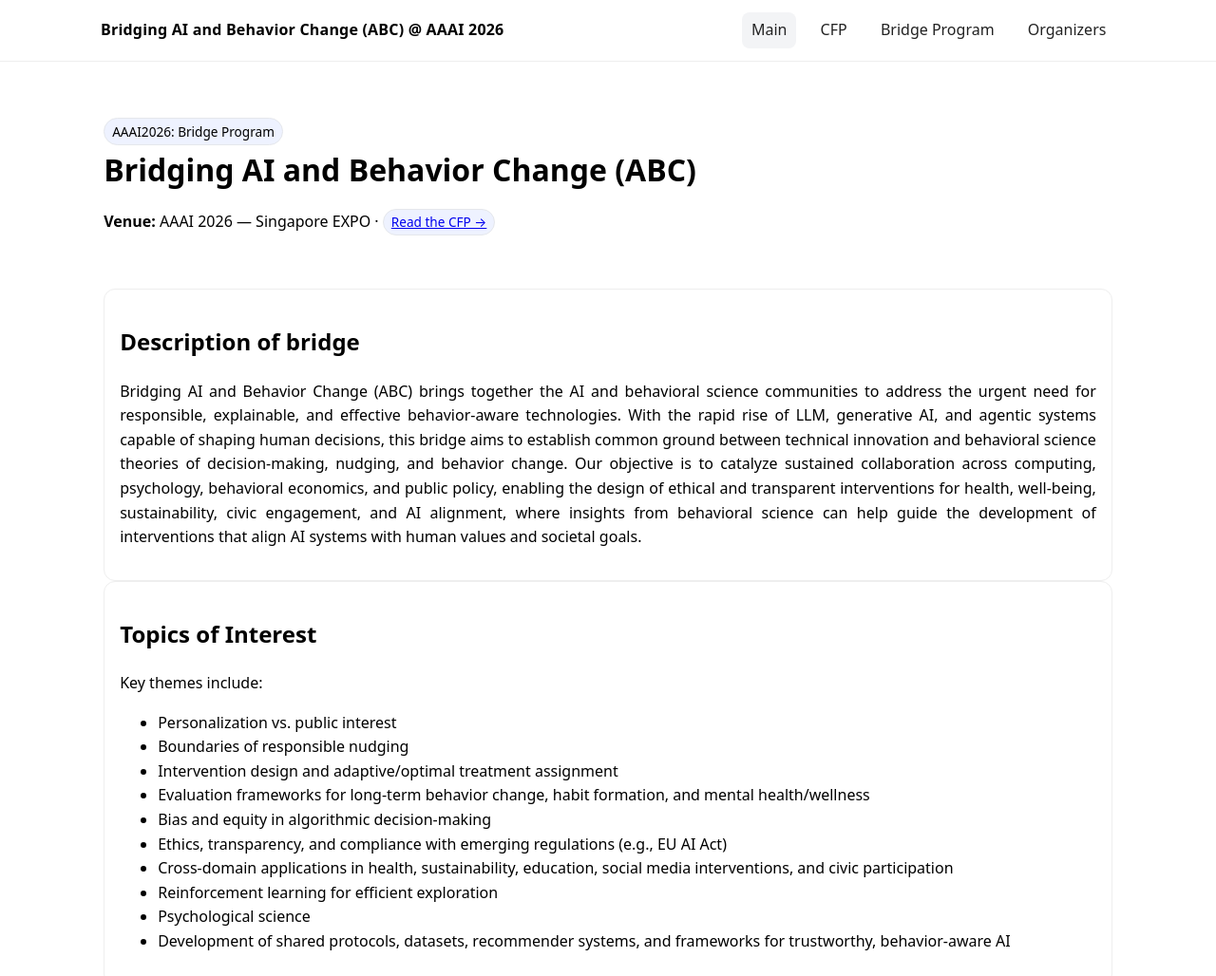
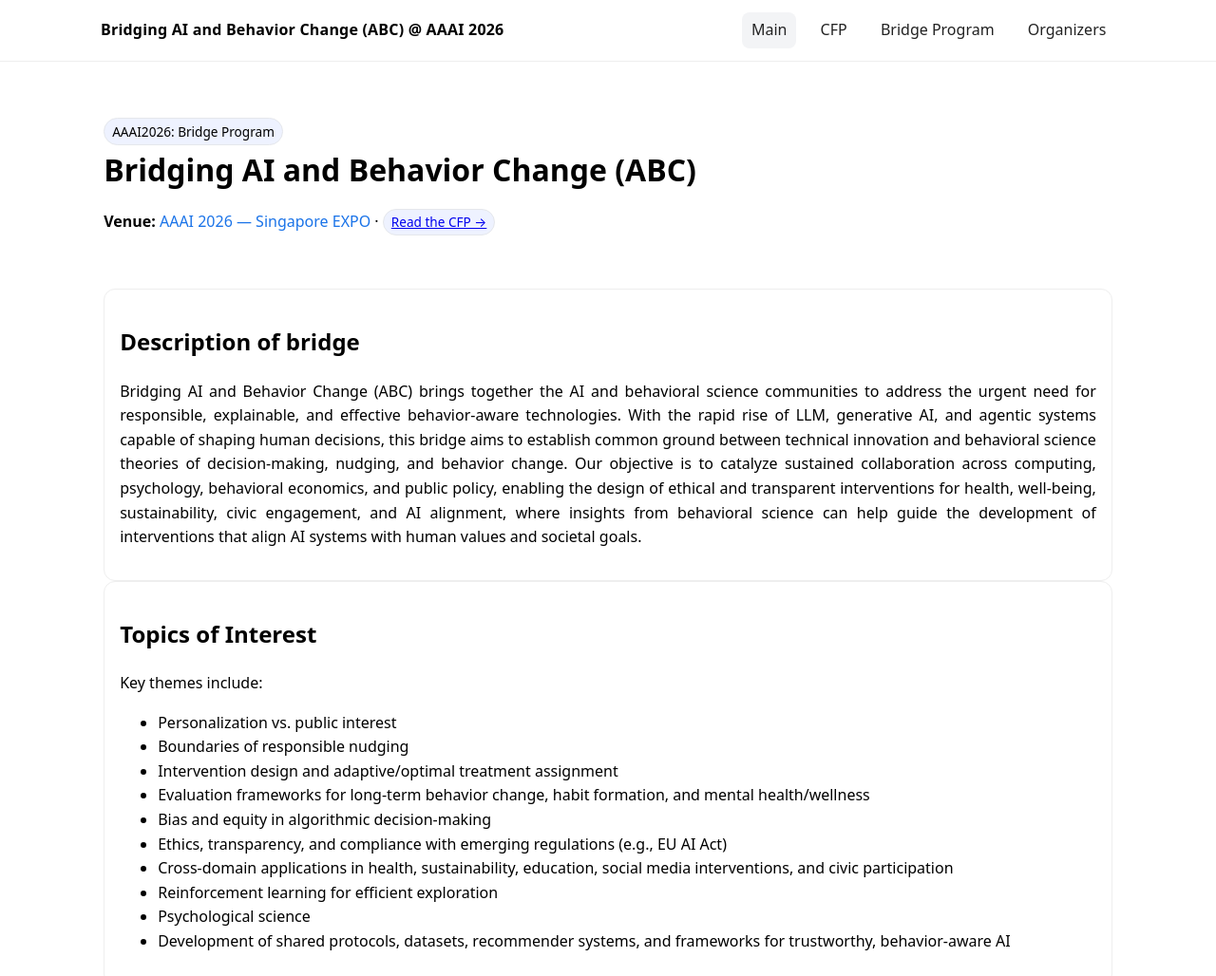
Before and after one commit to A4BC/A4BC.github.io, a plain HTML site: page index.html in a window 1280 px wide. Shown: the top 1028 px of the page at 95% size. Drawn offline with Linux system fonts and the light colour scheme.

Commit message:
Add hyperlink to AAAI 2026 in venue section

```diff
--- a/index.html
+++ b/index.html
@@ -36,12 +36,12 @@
       <span class="badge">AAAI2026: Bridge Program</span>
       <h1>Bridging AI and Behavior Change (ABC)</h1>
       <p>
-  <strong>Venue:</strong>
-  <a href="https://aaai.org/conference/aaai/aaai-26/" target="_blank" style="text-decoration: none; color: inherit;">
-    AAAI 2026 — Singapore EXPO
-  </a>
+        <strong>Venue:</strong>
+          <a href="https://aaai.org/conference/aaai/aaai-26/" target="_blank" style="color: #1a73e8; text-decoration: none;">
+            AAAI 2026 — Singapore EXPO
+           </a>
   · <a class="badge" href="cfp.html">Read the CFP →</a>
-</p>
+    </p>
     </section>
 
     <!-- Description of bridge -->
```
